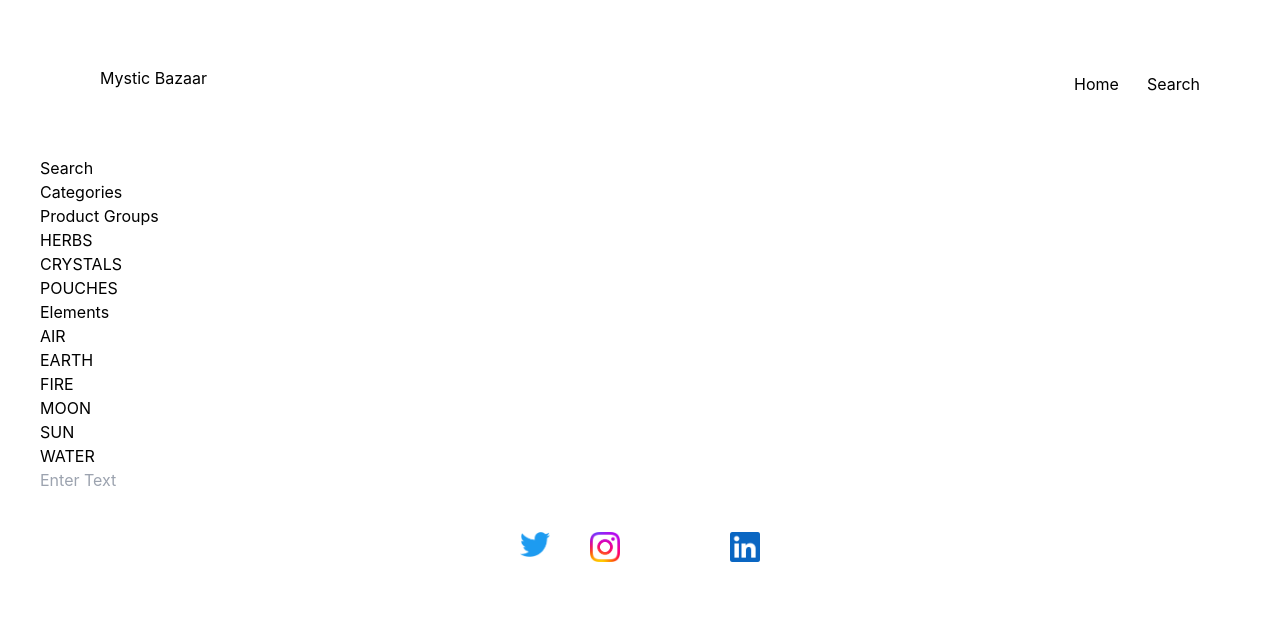
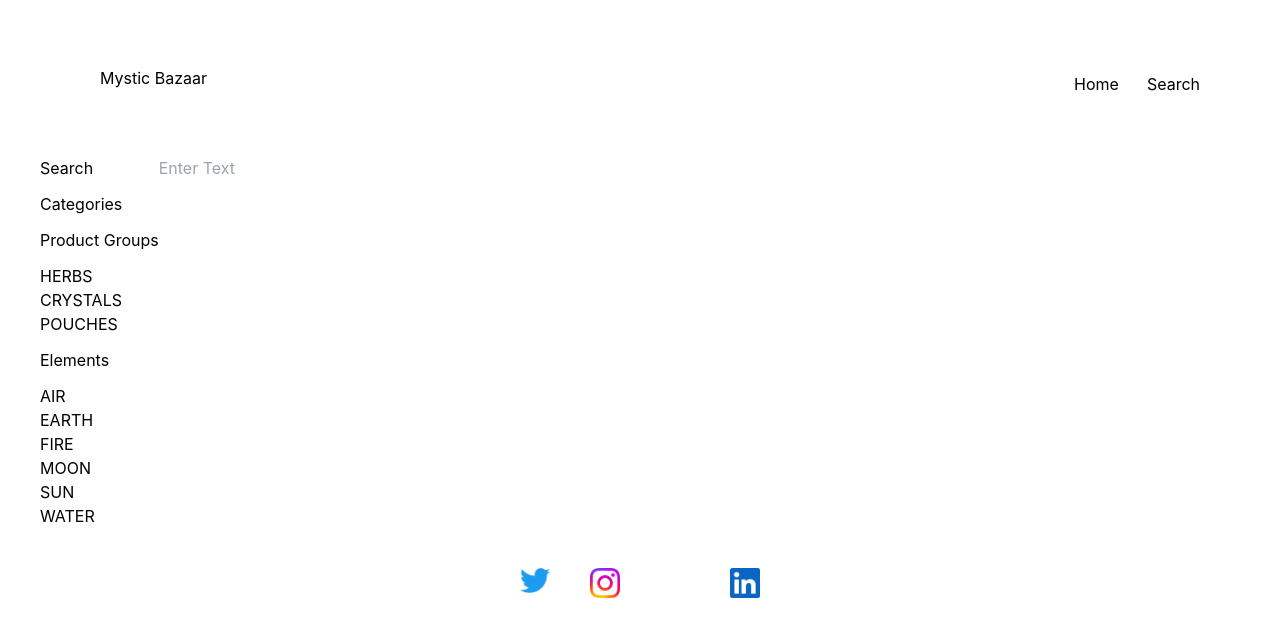
Before and after one commit to LeeGee64/mystic-bazaar-v2, a Next.js app: page /search in a window 1280 px wide. Shown: the top 636 px of the page. Built offline with nearby package versions, Linux system fonts and the light colour scheme; a web font is replaced by a local one.

Commit message:
search page styling

```diff
--- a/pages/search.js
+++ b/pages/search.js
@@ -43,8 +43,7 @@ export default function Search(){
         setSearchArray(searchArray.length = 0);
 
         resultArray = prodArray
-            .filter(sr => {if(sr.name.match(regex)){return sr}})
-            .map(sr => {return (<li key= {sr.id} id={sr.id}><Preview productItem= {sr}/></li>)});
+            .filter(sr => {if(sr.name.match(regex)){return sr}});
 
 
         if(resultArray.length){
@@ -57,6 +56,8 @@ export default function Search(){
 
     return (
         <Layout>
+            <div class="flex flex-row">
+                <section class="flex flex-col gap-3">
                     <h1>Search</h1>
                     <h2><Link href= "/categories">Categories</Link></h2>
                     <h3>Product Groups</h3>
@@ -67,13 +68,18 @@ export default function Search(){
                         <ul>
                         {elArray.map((p)=> (<li key={p}><Link href= {`/categories/${p}`}>{p.toUpperCase()}</Link></li>))}
                         </ul>
+                </section>
 
+                <section class="grow">
                 <form onSubmit={e => e.preventDefault()}>
 
                 <input id="searchText" name="searchText" placeholder= "Enter Text" onChange= {e => {searchTextChange(e)}} value={searchContent}></input>
 
-            <ul>{searchArray}</ul>
+                <div class="grid grid-rows-1 relative">{searchArray.map(sr => {return (<div key= {sr.id} id={sr.id} class="h-[100px] w-[200px] relative">
+                <Preview productItem= {sr}/></div>)})}</div>
             </form>
+            </section>
+        </div>
         </Layout>
     )
 }
```
Lines whose indentation alone changed are shown as unchanged.
